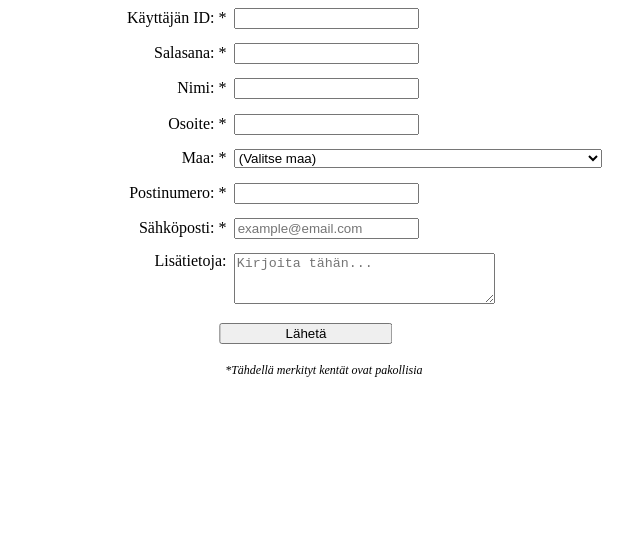
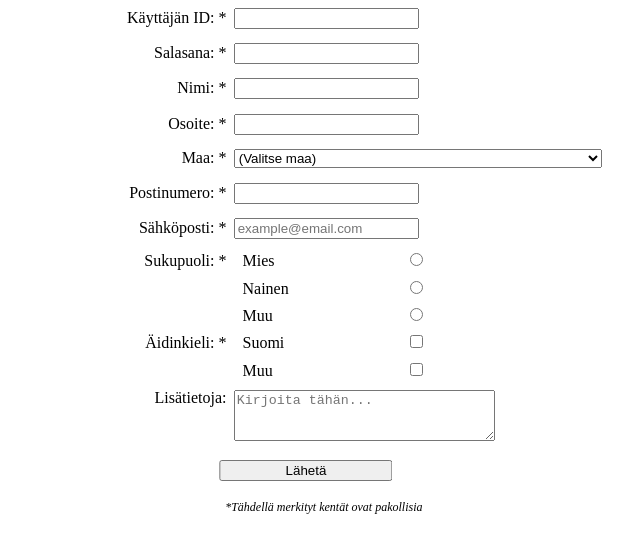
Before and after one commit to nikoeklof/javascript-lomakkeen_validointi, a plain HTML site: page index.html in a window 1280 px wide. Shown: the part 138-690 px from the top of the page, without its empty margins (222-862 px from the left). Drawn offline with Linux system fonts and the light colour scheme.

Commit message:
ver 1.1 final

```diff
--- a/index.html
+++ b/index.html
@@ -55,6 +55,27 @@
                     <input id="userEmail" type="email" placeholder="example@email.com">
                 </p>
                 <p class="col">
+                    <label for="gender">Sukupuoli: *</label>
+                    <label for="male" style="margin-left: 1em; width: 5rem; display: inline-flex;">Mies</label>
+                    <input id="male" name="gender" type="radio" value="Mies">
+                    <br>
+                    <label for="female" style="margin-left: 1em; width: 5rem; display: inline-flex;">Nainen</label>
+                    <input id="female" name="gender" type="radio" value="Nainen">
+                    <br>
+                    <label for="other" style="margin-left: 1em; width: 5rem; display: inline-flex;">Muu</label>
+                    <input id="other" name="gender" type="radio" value="Muu">
+
+                </p>
+                <p class="col">
+                    <label for="language">Äidinkieli: *</label>
+                    <label for="fin" style="margin-left: 1em; width: 5rem; display: inline-flex;">Suomi</label>
+                    <input type="checkbox" name="fin" id="fin">
+                    <br>
+                    <label for="other"style="margin-left: 1em; width: 5rem; display: inline-flex;">Muu</label>
+                    <input type="checkbox" name="other" id="other">
+                    <br>
+                </p>
+                <p class="col">
                     <label style="transform: translateY(-65%); position: sticky;" for="userAdditional">Lisätietoja:</label>
                     <textarea name="userAdditional" id="userAdditional" cols="30" rows="3" placeholder="Kirjoita tähän..."></textarea>
                 </p>
--- a/main.js
+++ b/main.js
@@ -263,6 +263,10 @@ function laheta(event) {
         event.preventDefault()
 
     }
+    if (lomake[10].checked == false && lomake[11].checked == false) {
+        alert('Valitse äidinkielesi!')
+        event.preventDefault()
+    }
     for (i = 0; i < 7; i++) {
         if (lomake[i].value == '')
             switch (i) {
--- a/style.css
+++ b/style.css
@@ -20,16 +20,23 @@ label {
     display: table-cell;
     text-align: right;
     position: static;
+}
 
-}
 input::-webkit-outer-spin-button,
 input::-webkit-inner-spin-button {
-  -webkit-appearance: none;
-  margin: 0;
+    -webkit-appearance: none;
+    margin: 0;
 }
-input[type=number]{
+
+input[type=radio] {
+    display: inline;
+    max-width: 20px;
+}
+
+input[type=number] {
     -moz-appearance: textfield;
 }
+
 input {
     min-width: 13em;
 }
```
